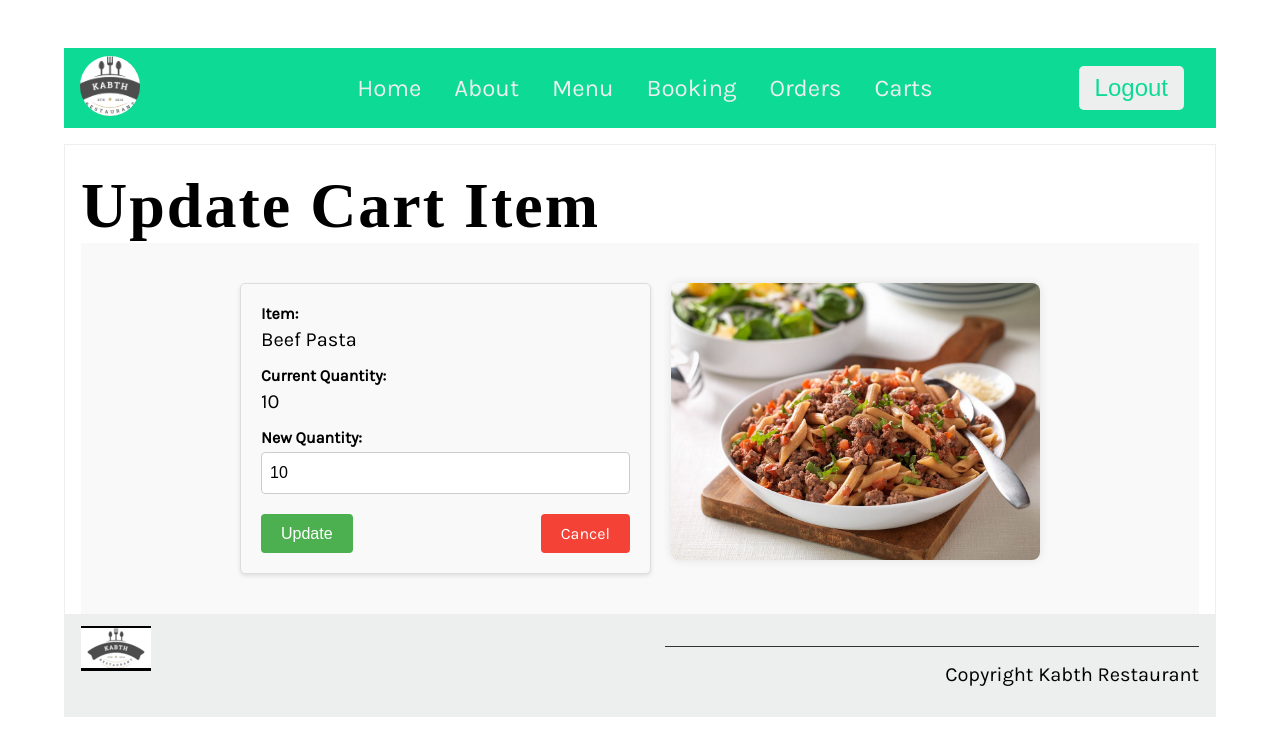
After one commit to Kalebtes2031/Kabth-Restaurant_API, a Django app: page /cart/update/1/ in a window 1280 px wide. The commit adds this page. Shown: the top 756 px of the page. Run offline with Django 5.2, Linux system fonts and the light colour scheme; a user stored in the database is signed in; data comes from the database, SQL or seed files in the repository; both versions use the stored data as it was after the commit; tables that the repository leaves empty hold one stand-in row (values such as "Sample post"); some web fonts are replaced.

Commit message:
managing the menu item and order

```diff
--- a/Kabth_Restaurant/KabthRestaurantAPI/static/css/style.css
+++ b/Kabth_Restaurant/KabthRestaurantAPI/static/css/style.css
@@ -258,7 +258,7 @@ footer p {
     padding-bottom: 1rem;
   }
 
-  .column {
+.column {
     flex-basis: 50%;
     margin-bottom: 1rem;
     padding-bottom: 1rem;
@@ -370,7 +370,7 @@ footer p {
     background-color: #0056b3;
   }
 
-  .error-message {
+  .error-message-1 {
     color: #ff0000;
     font-size: 14px;
     text-align: center;
@@ -446,7 +446,7 @@ footer p {
     background-color: #f1f1f1;
 }
 
-.orders-table a {
+.orders-table {
     color: #007bff;
     text-decoration: none;
 }
@@ -565,7 +565,7 @@ footer p {
 }
 
 .add-to-cart-form input[type="number"] {
-    width: 100px;
+    width: 200px;
     padding: 5px;
     margin-bottom: 30px;
     margin-top: 10px;
@@ -628,6 +628,124 @@ footer p {
 .btn-danger:hover {
     background-color: #c82333;
 }
+.btn-update{
+    background-color: #4CAF50;
+    border: none;
+    color: rgb(255, 255, 255);
+    padding: 8px 16px;
+    text-align: center;
+    text-decoration: none;
+    display: inline-block;
+    font-size: 14px;
+    margin: 4px 2px;
+    cursor: pointer;
+    border-radius: 4px;
+    transition: background-color 0.3s ease;
+    font-family: Arial, Helvetica, sans-serif;
+}
+.btn-update:hover{
+    background-color: #45a049;
+}
+.update-cart-wrapper {
+    display: flex;
+    align-items: flex-start;
+    gap: 20px;
+    margin: 0 auto;
+    max-width: 800px;
+    padding: 20px;
+}
+.update-cart-container {
+    flex: 1;
+    padding: 20px;
+    border: 1px solid #ddd;
+    border-radius: 5px;
+    background-color: #f9f9f9;
+    box-shadow: 0 2px 4px rgba(0, 0, 0, 0.1);
+}
+
+.form-group {
+    margin-bottom: 15px;
+}
+
+.form-group label {
+    display: block;
+    font-weight: bold;
+    margin-bottom: 5px;
+}
+
+.form-group p {
+    margin: 0;
+}
+
+.form-group input[type="number"] {
+    width: 100%;
+    padding: 8px;
+    border: 1px solid #ccc;
+    border-radius: 4px;
+    font-size: 16px;
+}
+
+.form-actions {
+    margin-top: 20px;
+    display: flex;
+    justify-content: space-between;
+}
+
+.btn-update-2 {
+    background-color: #4CAF50;
+    color: white;
+    padding: 10px 20px;
+    border: none;
+    border-radius: 4px;
+    cursor: pointer;
+    text-decoration: none;
+    font-size: 16px;
+    transition: background-color 0.3s;
+}
+
+.btn-update-2:hover {
+    background-color: #45a049;
+}
+
+.btn-cancel {
+    background-color: #f44336;
+    color: white;
+    padding: 10px 20px;
+    border: none;
+    border-radius: 4px;
+    cursor: pointer;
+    text-decoration: none;
+    font-size: 16px;
+    transition: background-color 0.3s;
+}
+
+.btn-cancel:hover {
+    background-color: #e53935;
+}
+.btn-add-menu-item{
+    background-color: #f44336;
+    color: white;
+    padding: 10px 20px;
+    border: none;
+    border-radius: 4px;
+    cursor: pointer;
+    text-decoration: none;
+    font-size: 16px;
+    transition: background-color 0.3s;
+    margin-left: 30px;
+}
+.btn-add-menu-item:hover {
+    background-color: #e53935;
+}
+.error-message-1 {
+    color: #ff4d4d;
+    background-color: #ffe6e6;
+    border: 1px solid #ffcccc;
+    padding: 10px;
+    border-radius: 5px;
+    margin-top: 10px;
+    font-weight: bold;
+  }
 @media (max-width: 800px) {
     section {
         flex-direction: column;
--- a/Kabth_Restaurant/KabthRestaurantAPI/templates/login.html
+++ b/Kabth_Restaurant/KabthRestaurantAPI/templates/login.html
@@ -9,7 +9,7 @@
       <button type="submit" class="login-button">Login</button>
     </form>
     {% if form.errors %}
-      <p class="error-message">{{ form.errors }}</p>
+      <p class="error-message-1">{{ form.errors }}</p>
     {% endif %}
   </div>
 {% endblock %}
--- /dev/null
+++ b/Kabth_Restaurant/KabthRestaurantAPI/templates/update_cart_item.html
@@ -0,0 +1,34 @@
+{% extends 'base.html' %}
+{% load static %}
+{% block content %}
+<h1>Update Cart Item</h1>
+<div class="menu-item-section">
+    <div class="update-cart-wrapper">
+        <div class="update-cart-container">
+            <form method="post" action="{% url 'update_cart_item' cart_item.id %}">
+                {% csrf_token %}
+                <div class="form-group">
+                    <label><strong>Item:</strong></label>
+                    <p>{{ cart_item.menuitem.title }}</p>
+                </div>
+                <div class="form-group">
+                    <label><strong>Current Quantity:</strong></label>
+                    <p>{{ cart_item.quantity }}</p>
+                </div>
+                <div class="form-group">
+                    <label for="quantity">New Quantity:</label>
+                    <input type="number" name="quantity" id="quantity" min="1" value="{{ cart_item.quantity }}">
+                </div>
+                <div class="form-actions">
+                    <button type="submit" class="btn-update-2">Update</button>
+                    <a href="{% url 'cart' %}" class="btn-cancel">Cancel</a>
+                </div>
+            </form>
+        </div>
+        <div class="menu-item-image">
+            <img src="{% static 'img/menu_items/' %}{{ cart_item.menuitem.title|slugify }}.jpg" alt="{{ cart_item.menuitem.title }}" />
+        </div>
+    </div>
+</div>
+
+{% endblock %}
--- a/Kabth_Restaurant/KabthRestaurantAPI/urls.py
+++ b/Kabth_Restaurant/KabthRestaurantAPI/urls.py
@@ -11,6 +11,7 @@ urlpatterns = [
     path('menu/<int:pk>/', views.SingleMenuItemView.as_view(), name ='menu_item'),
     path('cart/', views.Carts.as_view(),name='cart'),
     path('cart/delete/<int:item_id>/', views.delete_cart_item, name='delete_cart_item'),
+    path('cart/update/<int:item_id>/', views.update_cart_item, name='update_cart_item'),
     path('orders/', views.OrdersView.as_view(),name='orders'),
     path('orders/<int:pk>/', views.SingleOrderView.as_view(),name='order_item'),
     path('orders/delete/<int:order_id>/', views.delete_order, name='delete_order'),
--- a/Kabth_Restaurant/KabthRestaurantAPI/views.py
+++ b/Kabth_Restaurant/KabthRestaurantAPI/views.py
@@ -157,6 +157,27 @@ class Carts(generics.ListCreateAPIView):
         cart_items = Cart.objects.filter(user=self.request.user).select_related('menuitem')
         return render(request, 'cart.html', {"cart_items": cart_items})
 
+@login_required
+def update_cart_item(request, item_id):
+    cart_item = get_object_or_404(Cart, id=item_id, user=request.user)
+
+    if request.method == 'POST':
+        new_quantity = request.POST.get('quantity')
+
+        if new_quantity:
+            try:
+                new_quantity = int(new_quantity)
+                if new_quantity > 0:
+                    unit_price = cart_item.menuitem.price
+                    cart_item.quantity = new_quantity
+                    cart_item.price = new_quantity * unit_price
+                    cart_item.save()
+                    return redirect('cart')
+            except ValueError:
+                pass
+
+    return render(request, 'update_cart_item.html', {'cart_item': cart_item})
+
 
 @login_required
 def delete_cart_item(request, item_id):
```
Also changed, not shown: Kabth_Restaurant/KabthRestaurantAPI/templates/cart.html (+6 -1 lines), Kabth_Restaurant/db.sqlite3.
